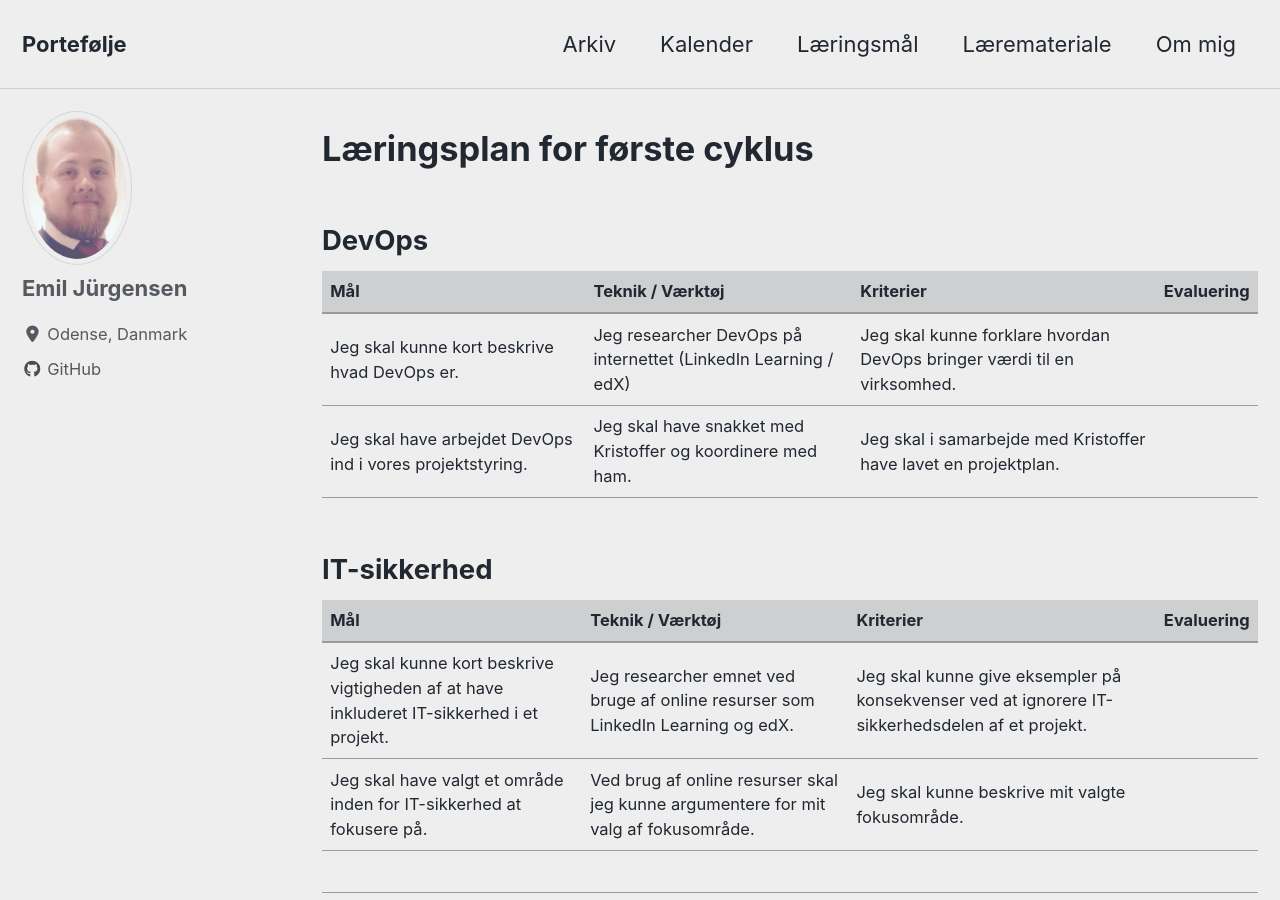
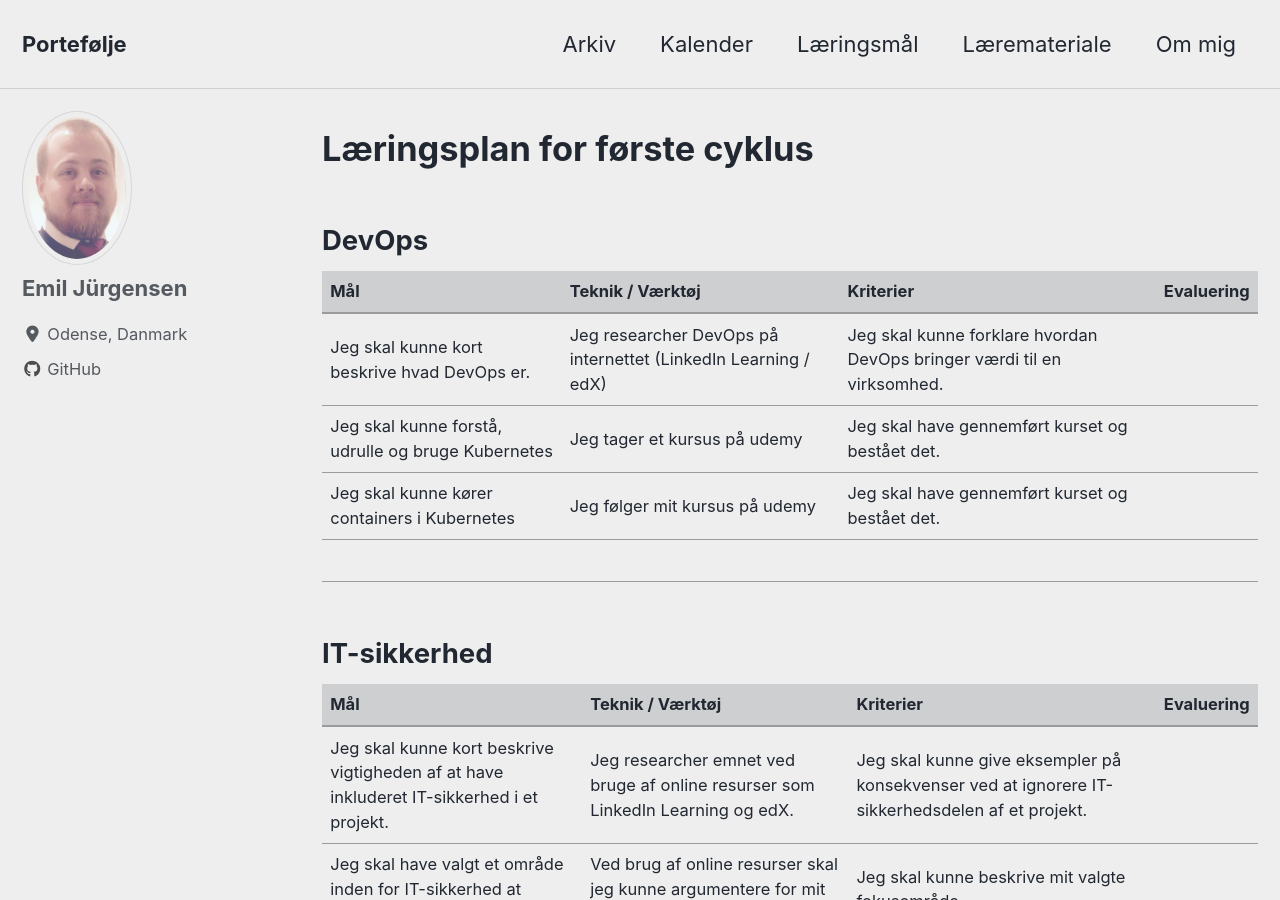
Before and after one commit to Emil428f/Portfolio, a Jekyll site: the page built from plan.md, in a window 1280 px wide and 900 px high. Built offline with Jekyll 4.4.1, drawn with Linux system fonts in a browser that asks for light colours; cached includes are drawn as plain includes; nearby versions of some CDN libraries.

Commit message:
Update plan.md

```diff
--- a/plan.md
+++ b/plan.md
@@ -10,7 +10,10 @@ author_profile: true
 | Mål | Teknik / Værktøj | Kriterier | Evaluering |
 |-------|--------|---------|---------|
 | Jeg skal kunne kort beskrive hvad DevOps er. | Jeg researcher DevOps på internettet (LinkedIn Learning / edX) | Jeg skal kunne forklare hvordan DevOps bringer værdi til en virksomhed. |
-| Jeg skal have arbejdet DevOps ind i vores projektstyring. | Jeg skal have snakket med Kristoffer og koordinere med ham. | Jeg skal i samarbejde med Kristoffer have lavet en projektplan. |
+| Jeg skal kunne forstå, udrulle og bruge Kubernetes | Jeg tager et kursus på udemy | Jeg skal have gennemført kurset og bestået det. |
+| Jeg skal kunne kører containers i Kubernetes | Jeg følger mit kursus på udemy | Jeg skal have gennemført kurset og bestået det. |
+|  |  |  |
+
 
 <h2>IT-sikkerhed</h2>
 
```
